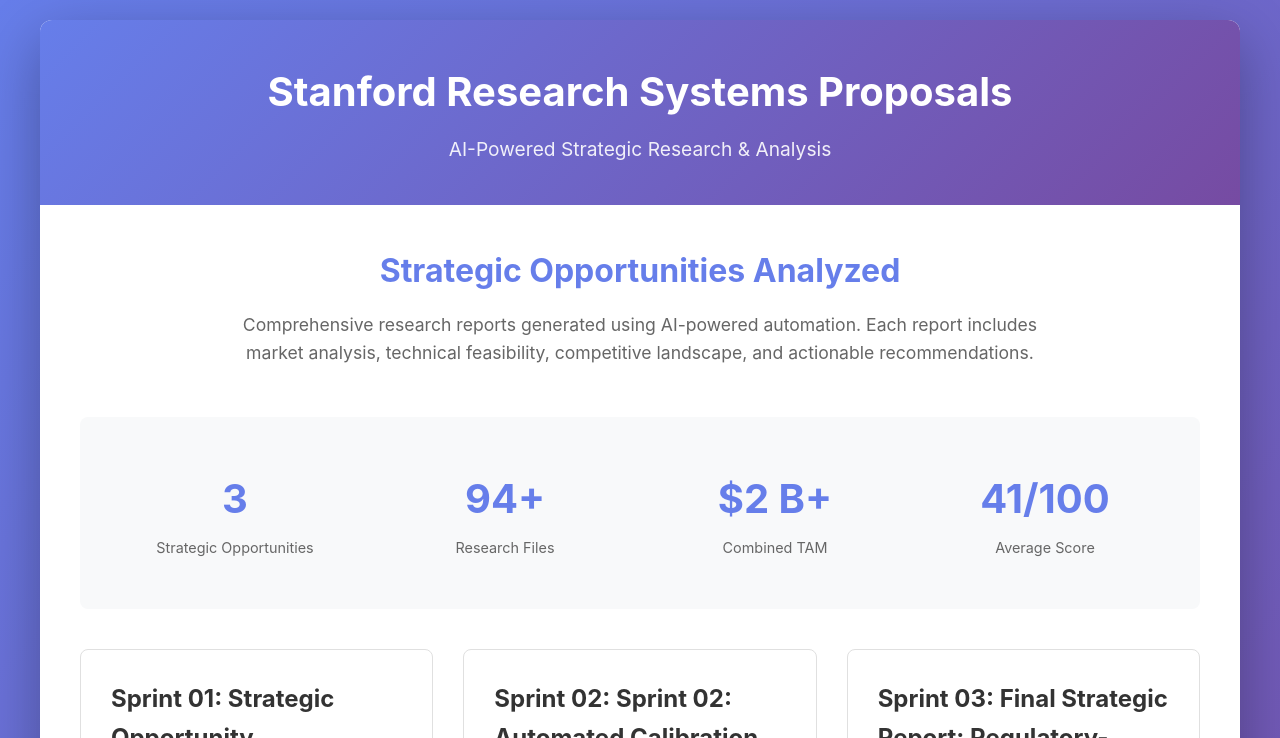
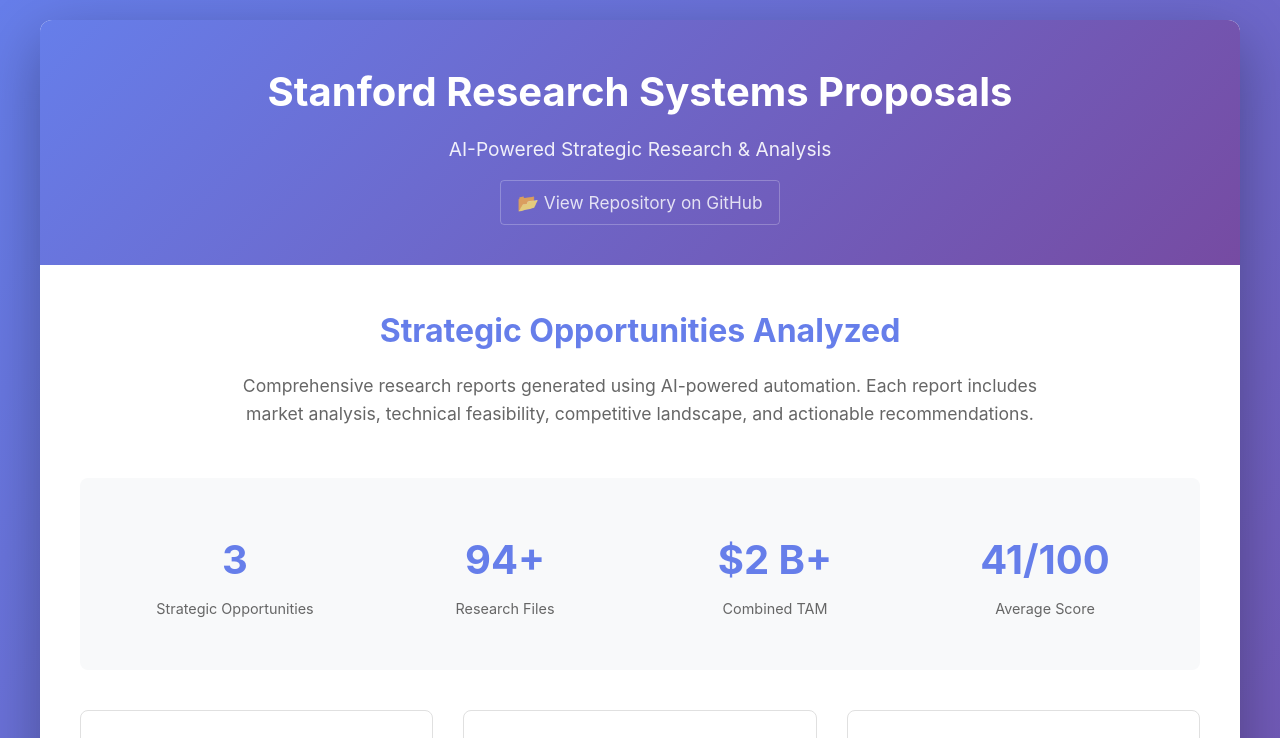
Before and after one commit to o2alexanderfedin/stanford-research-systems-proposals, a plain HTML site: page docs/index.html in a window 1280 px wide. Shown: the top 738 px of the page. Drawn offline with Linux system fonts and the light colour scheme.

Commit message:
Add cross-linking between GitHub Pages and repository
README.md changes:
- Added prominent link to live GitHub Pages site
- Link placed after "Output" section for visibility
- Uses icon (📊) for visual appeal

GitHub Pages (index.html) changes:
- Added "View Repository on GitHub" button in header
- Styled as translucent white button with hover effect
- Opens in new tab for better UX

This creates bidirectional navigation:
- From repository → view published reports
- From reports → access source code and documentation

🤖 Generated with [Claude Code](https://claude.com/claude-code)

Co-Authored-By: Claude <noreply@anthropic.com>

```diff
--- a/docs/index.html
+++ b/docs/index.html
@@ -271,6 +271,13 @@
         <header>
             <h1>Stanford Research Systems Proposals</h1>
             <p>AI-Powered Strategic Research &amp; Analysis</p>
+            <p style="margin-top: 15px;">
+                <a href="https://github.com/o2alexanderfedin/stanford-research-systems-proposals"
+                   target="_blank"
+                   style="color: white; text-decoration: none; opacity: 0.9; font-size: 0.9em; border: 1px solid rgba(255,255,255,0.3); padding: 8px 16px; border-radius: 4px; display: inline-block; transition: all 0.3s ease;">
+                    📂 View Repository on GitHub
+                </a>
+            </p>
         </header>
 
         <main>
@@ -352,7 +359,7 @@
 
         <footer>
             <p>Generated with <a href="https://github.com/o2alexanderfedin/strategic-research-automation-template" target="_blank">Strategic Research Automation Template</a></p>
-            <p>Last updated: 2025-11-17 10:32:29 PST</p>
+            <p>Last updated: 2025-11-17 10:44:35 PST</p>
         </footer>
     </div>
 </body>
```
Also changed, not shown: 2 other files.
